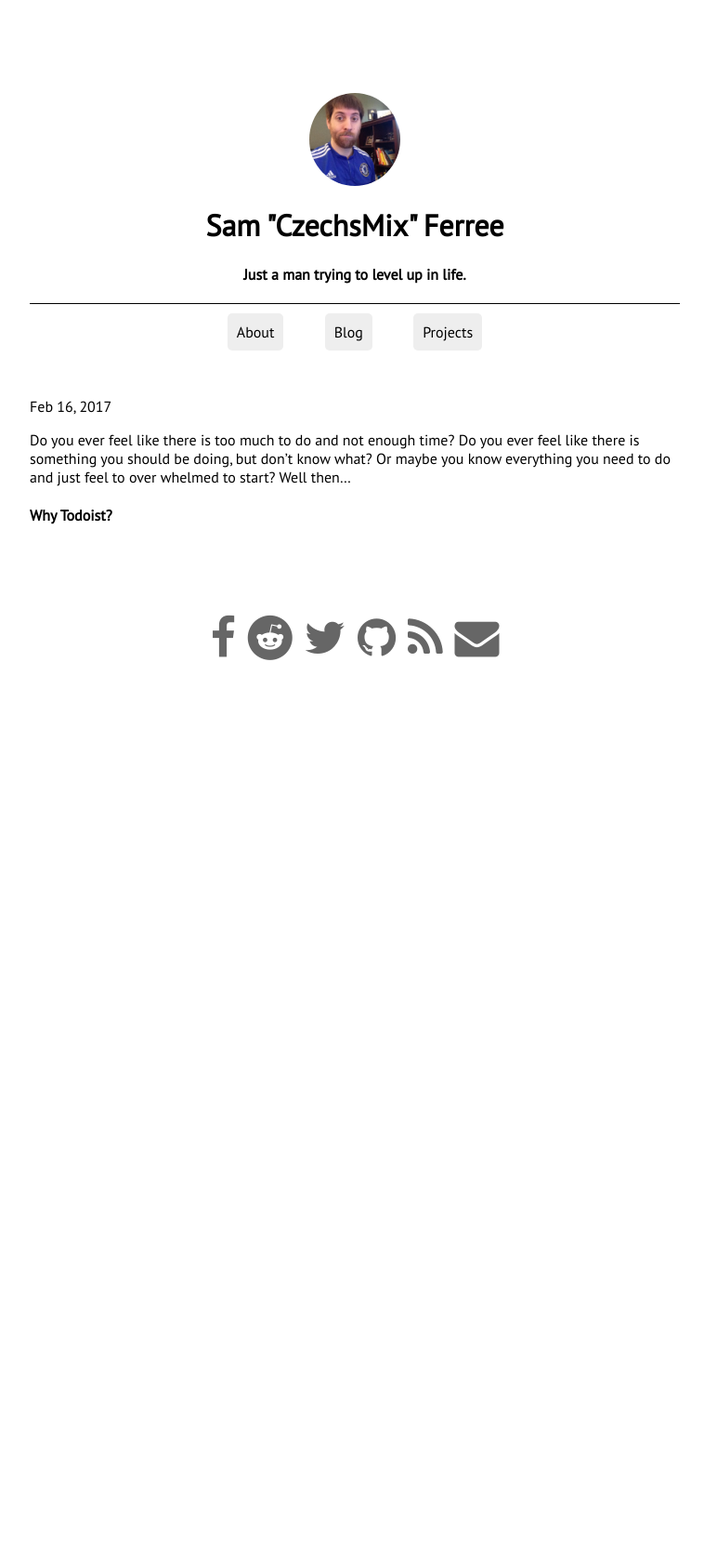
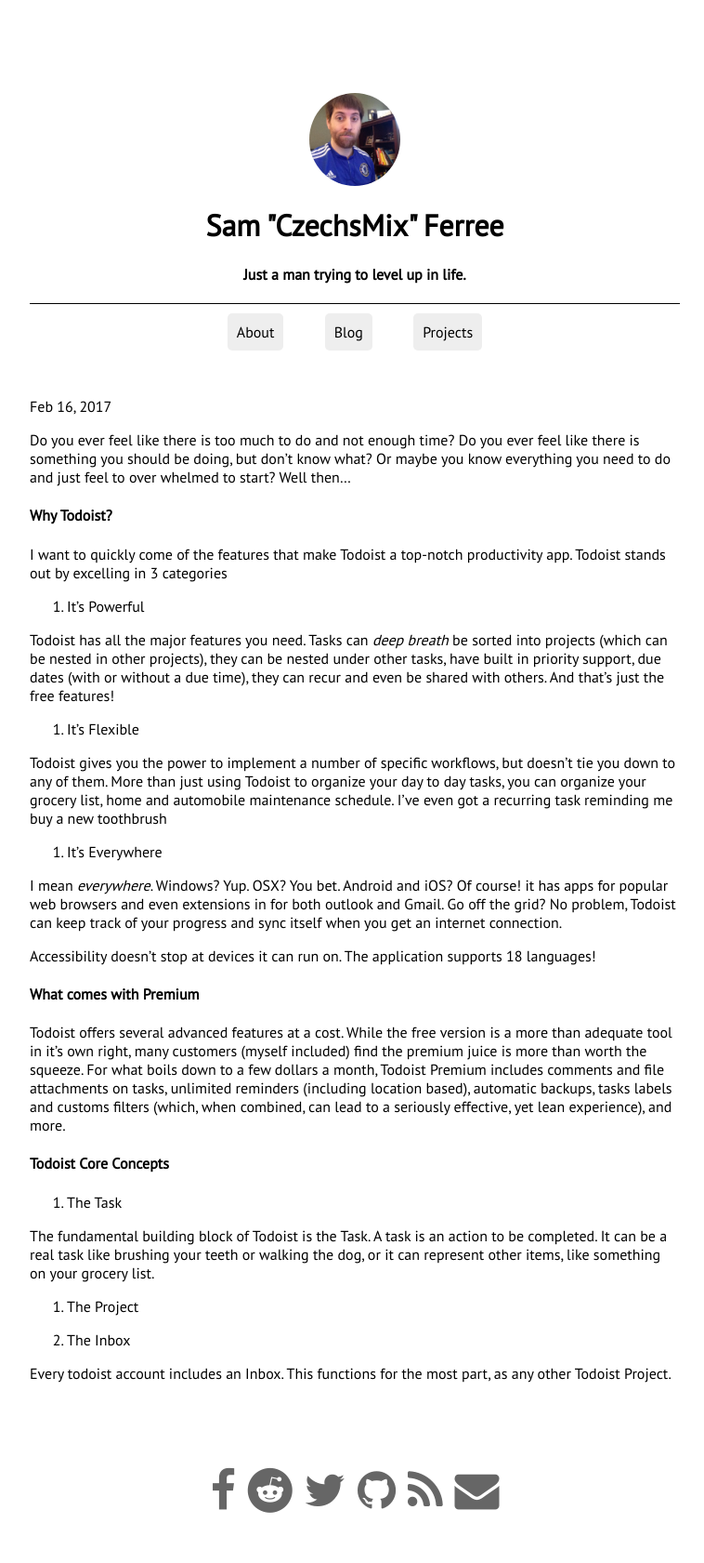
Before and after one commit to CzechsMix/czechsmix.github.io, a Jekyll site: the page built from _posts/2017-2-21-todoist-basics.md, in a window 1280 px wide. Shown: the whole page at 93% size, without its empty margins (258-1016 px from the left). Built offline with Jekyll 4.4.1, drawn with Linux system fonts in a browser that asks for light colours; nearby versions of some CDN libraries; our own code applies the rules of GitHub Pages for plain Markdown files; before the commit the page ends 900 px from its top, so only the background shows below that.

Commit message:
Continue writing Todoist Basics blog

```diff
--- a/_posts/2017-2-21-todoist-basics.md
+++ b/_posts/2017-2-21-todoist-basics.md
@@ -1,9 +1,41 @@
 ---
 layout: post
-title: Getting Sh*t Done: Powerful and Flexible Task Management with Todoist. The Basics.
+title: Getting Sh*t Done: Powerful and Flexible Task Management with Todoist. Part 1: The Basics.
 tags: productivity
 ---
 
 Do you ever feel like there is too much to do and not enough time? Do you ever feel like there is something you should be doing, but don't know what? Or maybe you know everything you need to do and just feel to over whelmed to start? Well then...
 
 #### Why Todoist?
+
+I want to quickly come of the features that make Todoist a top-notch productivity app. Todoist stands out by excelling in 3 categories
+
+1. It's Powerful
+
+  Todoist has all the major features you need. Tasks can *deep breath* be sorted into projects (which can be nested in other projects), they can be nested under other tasks, have built in priority support, due dates (with or without a due time), they can recur and even be shared with others. And that's just the free features!
+
+2. It's Flexible
+
+  Todoist gives you the power to implement a number of specific workflows, but doesn't tie you down to any of them. More than just using Todoist to organize your day to day tasks, you can organize your grocery list, home and automobile maintenance schedule. I've even got a recurring task reminding me buy a new toothbrush
+
+3. It's Everywhere
+
+  I mean *everywhere*. Windows? Yup. OSX? You bet. Android and iOS? Of course! it has apps for popular web browsers and even extensions in for both outlook and Gmail. Go off the grid? No problem, Todoist can keep track of your progress and sync itself when you get an internet connection.
+
+  Accessibility doesn't stop at devices it can run on. The application supports 18 languages!
+
+#### What comes with Premium
+
+Todoist offers several advanced features at a cost. While the free version is a more than adequate tool in it's own right, many customers (myself included) find the premium juice is more than worth the squeeze. For what boils down to a few dollars a month, Todoist Premium includes comments and file attachments on tasks, unlimited reminders (including location based), automatic backups, tasks labels and customs filters (which, when combined, can lead to a seriously effective, yet lean experience), and more.
+
+#### Todoist Core Concepts
+
+1. The Task
+
+  The fundamental building block of Todoist is the Task. A task is an action to be completed. It can be a real task like brushing your teeth or walking the dog, or it can represent other items, like something on your grocery list.
+
+2. The Project
+
+3. The Inbox
+
+  Every todoist account includes an Inbox. This functions for the most part, as any other Todoist Project.
```
